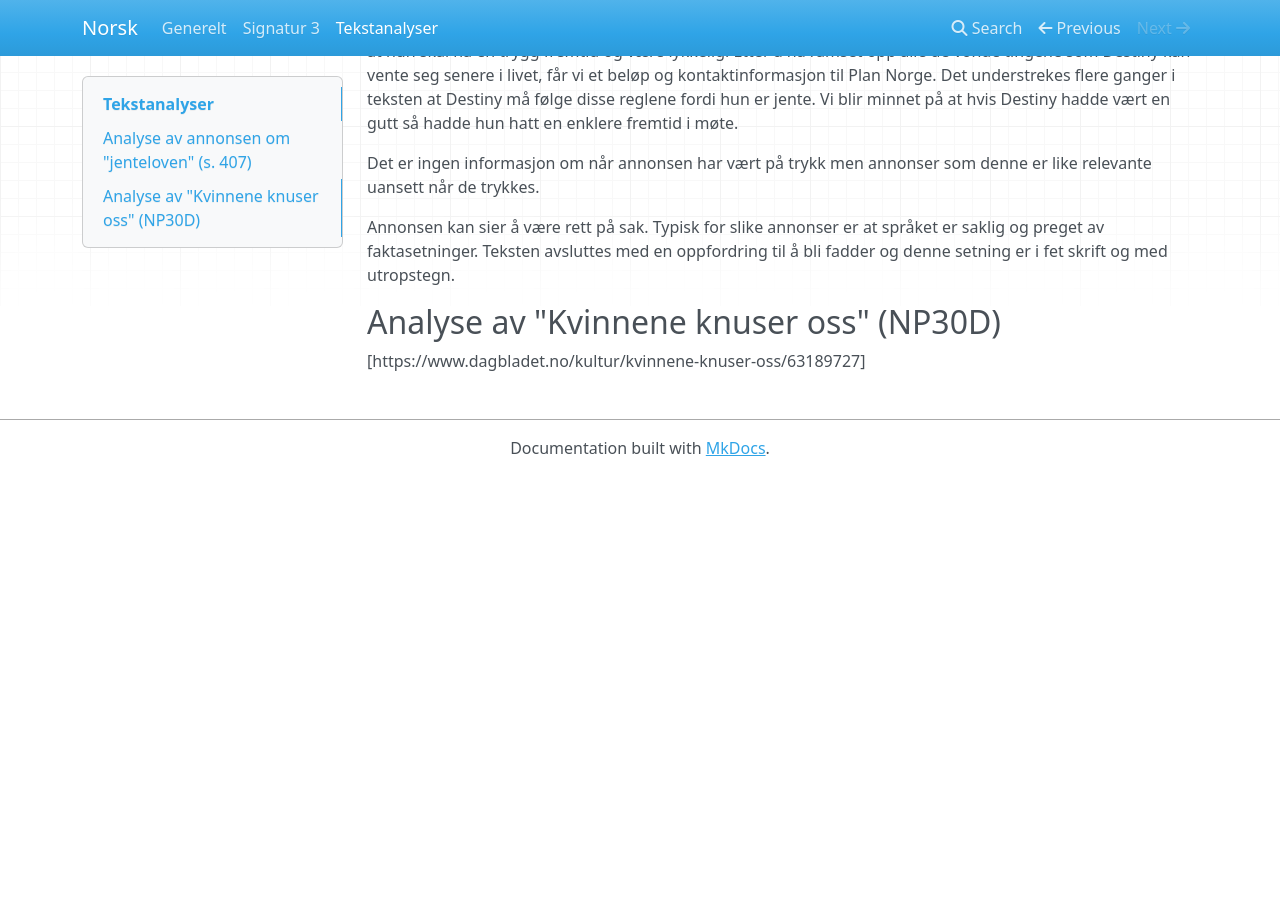
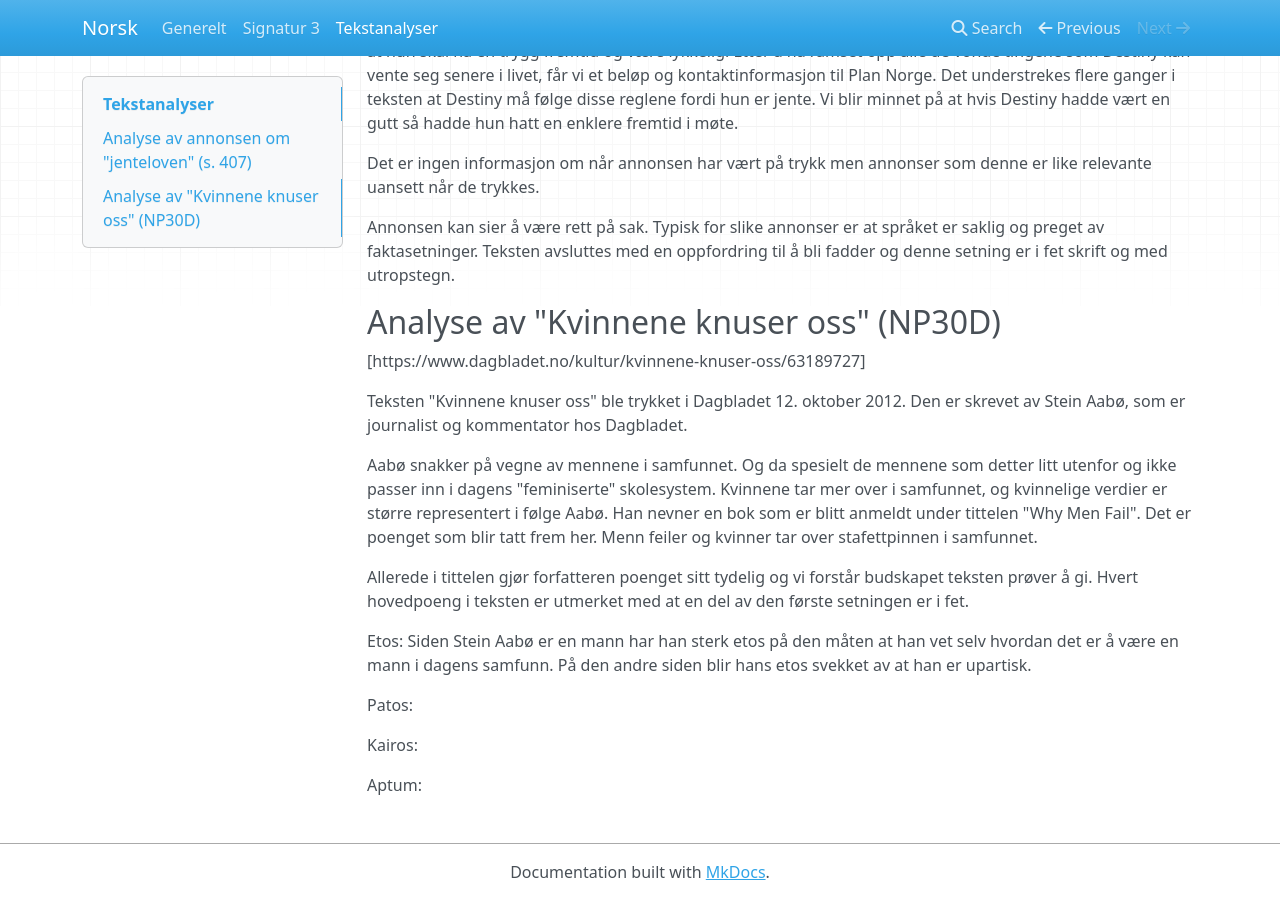
Before and after one commit to longegg/norsk, an MkDocs documentation site: the page built from docs/analyser.md, in a window 1280 px wide and 900 px high, scrolled down 878 px. Built offline with MkDocs 1.6.1, drawn with Linux system fonts in a browser that asks for light colours; nearby versions of some CDN libraries; before the commit the page ends 1354 px from its top, so only the background shows below that.

Commit message:
Text edit.

```diff
--- a/docs/analyser.md
+++ b/docs/analyser.md
@@ -26,3 +26,18 @@ Annonsen kan sier å være rett på sak. Typisk for slike annonser er at språke
 ## Analyse av "Kvinnene knuser oss" (NP30D)
 
 [https://www.dagbladet.no/kultur/kvinnene-knuser-oss/63189727]
+
+Teksten "Kvinnene knuser oss" ble trykket i Dagbladet 12. oktober 2012. Den er skrevet av Stein Aabø, som er journalist og kommentator hos Dagbladet.
+
+Aabø snakker på vegne av mennene i samfunnet. Og da spesielt de mennene som detter litt utenfor og ikke passer inn i dagens "feminiserte" skolesystem. Kvinnene tar mer over i samfunnet, og kvinnelige verdier er større representert i følge Aabø. Han nevner en bok som er blitt anmeldt under tittelen "Why Men Fail". Det er poenget som blir tatt frem her. Menn feiler og kvinner tar over stafettpinnen i samfunnet.
+
+Allerede i tittelen gjør forfatteren poenget sitt tydelig og vi forstår budskapet teksten prøver å gi. Hvert hovedpoeng i teksten er utmerket med at en del av den første setningen er i fet.
+
+Etos:
+Siden Stein Aabø er en mann har han sterk etos på den måten at han vet selv hvordan det er å være en mann i dagens samfunn. På den andre siden blir hans etos svekket av at han er upartisk.
+
+Patos:
+
+Kairos:
+
+Aptum:
```
